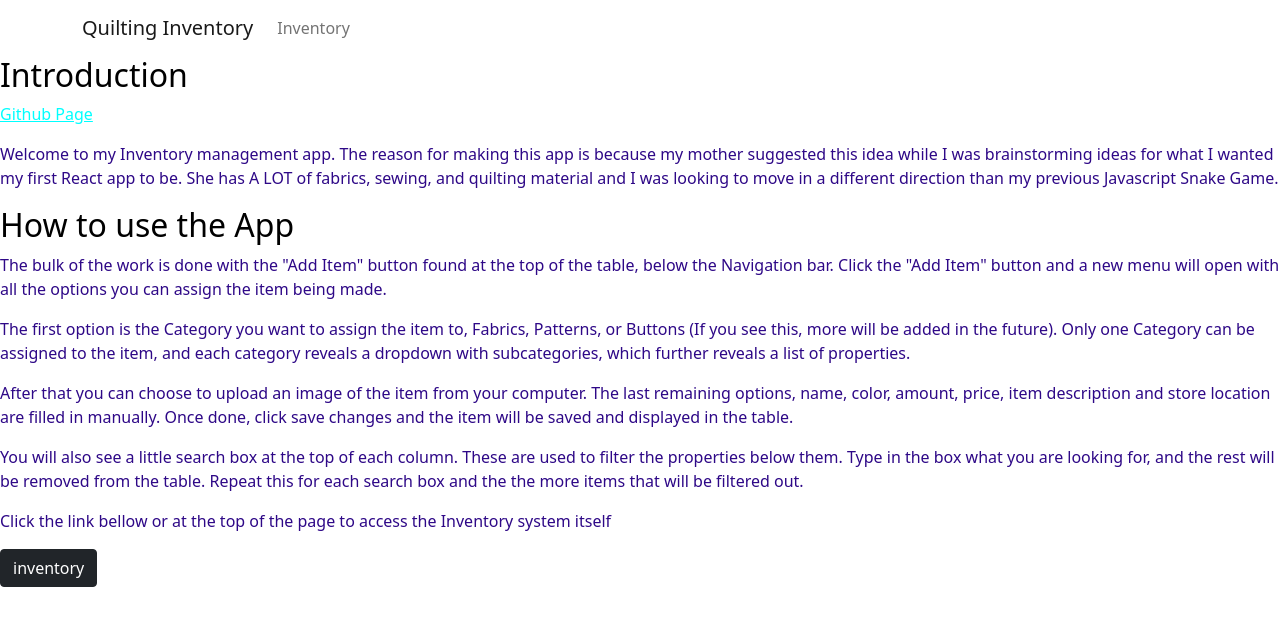
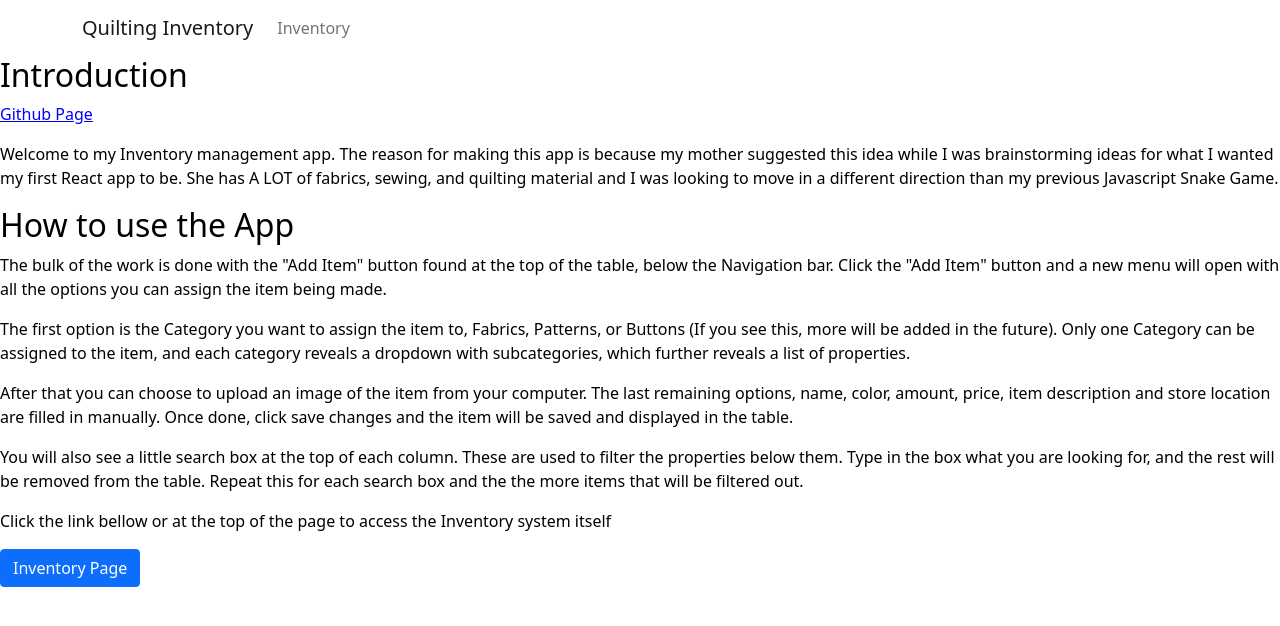
Before and after one commit to Valderhide/inventory, a React (Create React App) app: page / in a window 1280 px wide. Shown: the top 626 px of the page. Built offline with nearby package versions, Linux system fonts and the light colour scheme.

Commit message:
Aligned table body cells with headers

```diff
--- a/src/Components/App.css
+++ b/src/Components/App.css
@@ -1,5 +1,6 @@
 .App {
   text-align: left;
+  background-color: #9018b4;
 }
 
 .categories-container {
@@ -22,29 +23,23 @@ td img {
   width: auto;
 }
 .inv-table {
-  background-color: #9018b4;
+
   min-height: 100vh;
-  display: flex;
+  display: table-header-group;
   flex-direction: column;
   overflow: auto;
   font-size: calc(10px + 2vmin);
   color: rgb(255, 255, 255);
 }
 
-.descript {
-
-  color: rgb(248, 248, 248);
-  min-height: 100vh;
-}
-
-p{color: #2e0887;
+p{color: #000000;
 
 }
 
 h2{
   color: black;
 }
-a{color: aqua;}
+a{color: rgb(0, 0, 255);}
 
 .home {
   background-color: #23be04;
--- a/src/Components/Table.js
+++ b/src/Components/Table.js
@@ -37,9 +37,17 @@ export default function ItemTable({
       <thead>
         <tr>
           <th>picture</th>
+          <th>Category</th>
+          <th>Product Name</th>
+          <th>color</th>
+          <th>amount</th>
+          <th>price</th>
+          <th>description</th>
+          <th>store</th>
+        </tr>
+        <tr>
           <th>
             <form>
-              <th>Category</th>
               <input
                 type="text"
                 value={filter1}
@@ -51,7 +59,6 @@ export default function ItemTable({
           </th>
           <th>
             <form>
-              <th>Product Name</th>
               <input
                 type="text"
                 value={filter2}
@@ -63,7 +70,6 @@ export default function ItemTable({
           </th>
           <th>
             <form>
-              <th>color</th>
               <input
                 type="text"
                 value={filter3}
@@ -75,7 +81,6 @@ export default function ItemTable({
           </th>
           <th>
             <form>
-              <th>amount</th>
               <input
                 type="text"
                 value={filter4}
@@ -87,7 +92,6 @@ export default function ItemTable({
           </th>
           <th>
             <form>
-              <th>price</th>
               <input
                 type="text"
                 value={filter5}
@@ -99,7 +103,6 @@ export default function ItemTable({
           </th>
           <th>
             <form>
-              <th>description</th>
               <input
                 type="text"
                 value={filter6}
@@ -111,7 +114,6 @@ export default function ItemTable({
           </th>
           <th>
             <form>
-              <th>store</th>
               <input
                 type="text"
                 value={filter7}
--- a/src/Pages/homepage.js
+++ b/src/Pages/homepage.js
@@ -3,7 +3,7 @@ import { Button } from "react-bootstrap";
 
 export default function HomePage() {
   return (
-    <div className="descript">
+    <div>
       <h2>Introduction</h2>
       <p>
         <a href="https://github.com/Valderhide/inventory">Github Page</a>
@@ -48,7 +48,7 @@ export default function HomePage() {
         system itself
       </p>
       <Link to="/inventory">
-        <Button variant="dark">inventory</Button>
+        <Button variant="primary">Inventory Page</Button>
       </Link>
     </div>
   );
```
